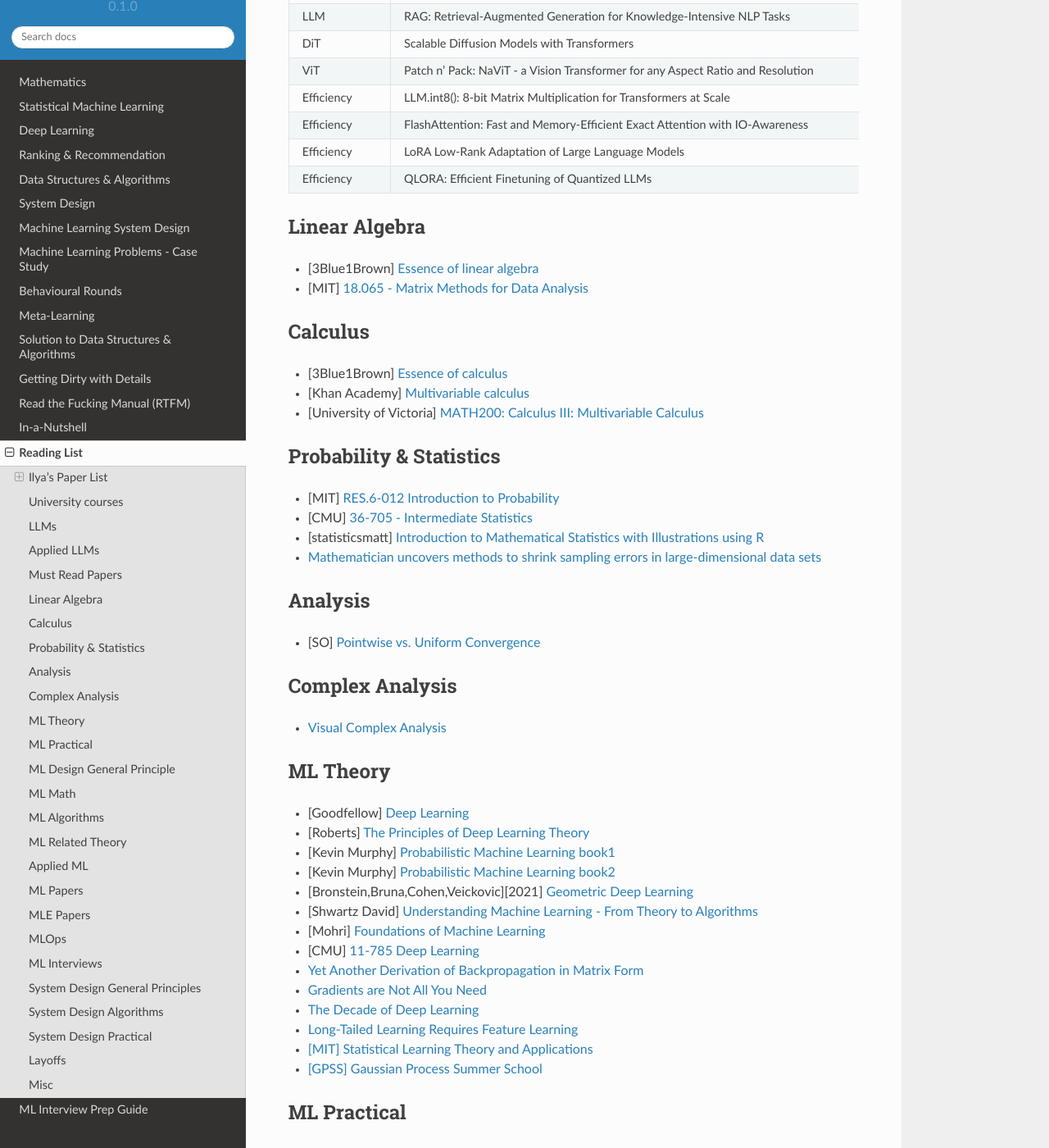
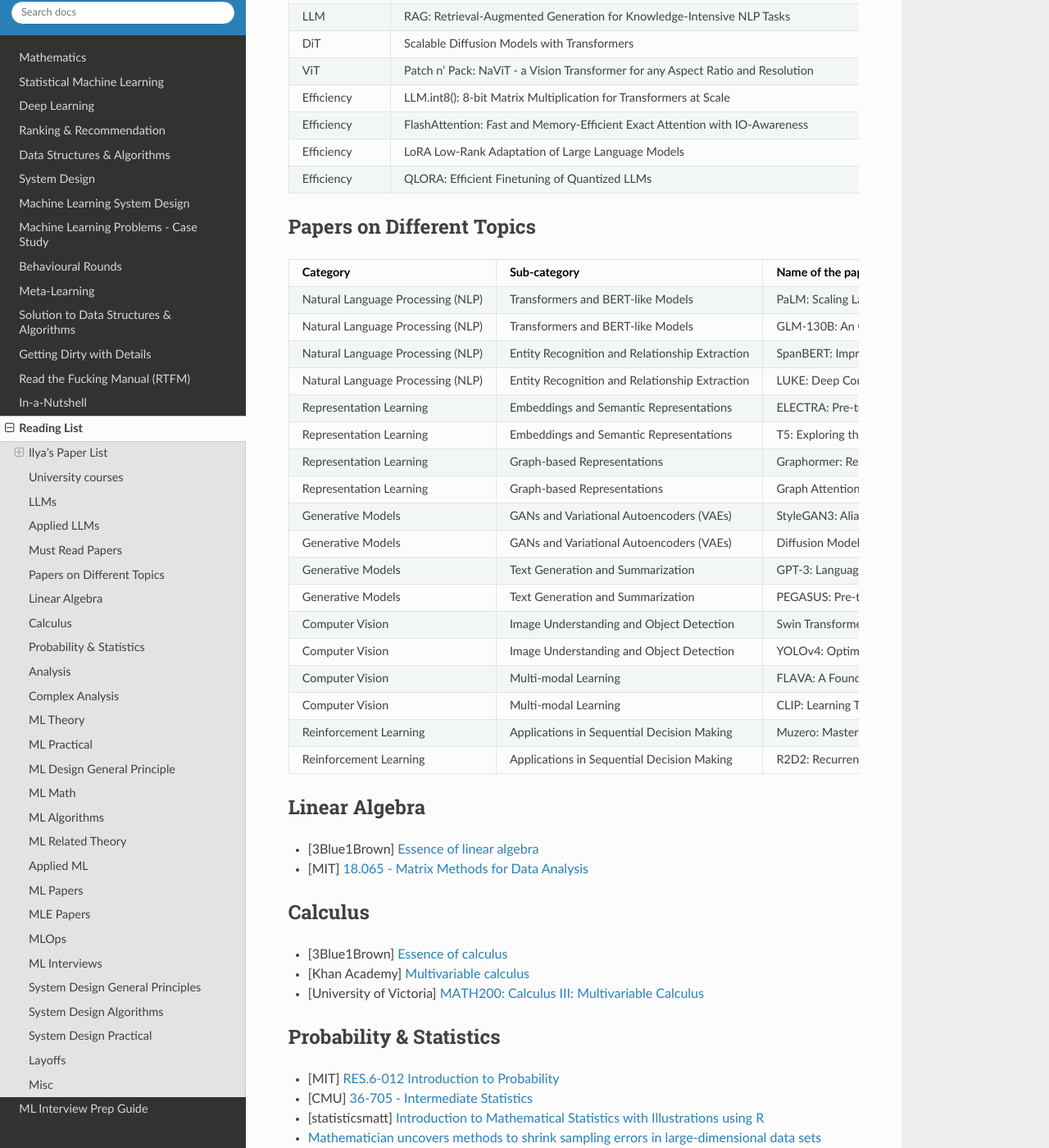
Before and after one commit to uselesstechjunks/leetcode, a Sphinx documentation site: the page built from docs/source/readlist.rst, in a window 1280 px wide and 1400 px high, scrolled down 4057 px. Shown: the whole window at 82% size. Built offline with Sphinx 7.4.7 and the Read the Docs theme 2.0.0, drawn with Linux system fonts in a browser that asks for light colours.

Commit message:
Update readlist.rst (#265)

```diff
--- a/docs/source/readlist.rst
+++ b/docs/source/readlist.rst
@@ -159,6 +159,33 @@ Must Read Papers
 		Efficiency, FlashAttention: Fast and Memory-Efficient Exact Attention with IO-Awareness
 		Efficiency, LoRA Low-Rank Adaptation of Large Language Models
 		Efficiency, QLORA: Efficient Finetuning of Quantized LLMs
+
+******************************************************************************************
+Papers on Different Topics
+******************************************************************************************
+.. csv-table::
+	:header: "Category","Sub-category","Name of the paper","Year"
+	:align: center
+
+		Natural Language Processing (NLP),Transformers and BERT-like Models,PaLM: Scaling Language Modeling with Pathways,2022
+		Natural Language Processing (NLP),Transformers and BERT-like Models,GLM-130B: An Open Bilingual Pre-trained Model,2022
+		Natural Language Processing (NLP),Entity Recognition and Relationship Extraction,SpanBERT: Improving Pre-training by Representing and Predicting Spans,2020
+		Natural Language Processing (NLP),Entity Recognition and Relationship Extraction,LUKE: Deep Contextualized Entity Representations with Entity-aware Self-attention,2020
+		Representation Learning,Embeddings and Semantic Representations,ELECTRA: Pre-training Text Encoders as Discriminators Rather Than Generators,2020
+		Representation Learning,Embeddings and Semantic Representations,T5: Exploring the Limits of Transfer Learning with a Unified Text-to-Text Transformer,2020
+		Representation Learning,Graph-based Representations,Graphormer: Relational Reasoning with Multi-hop Attention,2021
+		Representation Learning,Graph-based Representations,Graph Attention Networks (GATs): The State of the Art on Node Classification Benchmark Tasks,2021
+		Generative Models,GANs and Variational Autoencoders (VAEs),StyleGAN3: Alias-Free Generative Adversarial Networks,2021
+		Generative Models,GANs and Variational Autoencoders (VAEs),Diffusion Models Beat GANs on Image Synthesis,2021
+		Generative Models,Text Generation and Summarization,GPT-3: Language Models are Few-Shot Learners,2020
+		Generative Models,Text Generation and Summarization,PEGASUS: Pre-training with Extracted Gap-sentences for Abstractive Summarization,2020
+		Computer Vision,Image Understanding and Object Detection,Swin Transformer: Hierarchical Vision Transformer using Shifted Windows,2021
+		Computer Vision,Image Understanding and Object Detection,YOLOv4: Optimal Speed and Accuracy of Object Detection,2020
+		Computer Vision,Multi-modal Learning,FLAVA: A Foundational Language And Vision Alignment Model,2022
+		Computer Vision,Multi-modal Learning,CLIP: Learning Transferable Visual Models From Natural Language Supervision,2021
+		Reinforcement Learning,Applications in Sequential Decision Making,"Muzero: Mastering Go, Chess, Shogi and Atari without Rules",2020
+		Reinforcement Learning,Applications in Sequential Decision Making,R2D2: Recurrent Experience Replay in Distributed Reinforcement Learning,2019
+
 
 ******************************************************************************************
 Linear Algebra
```
